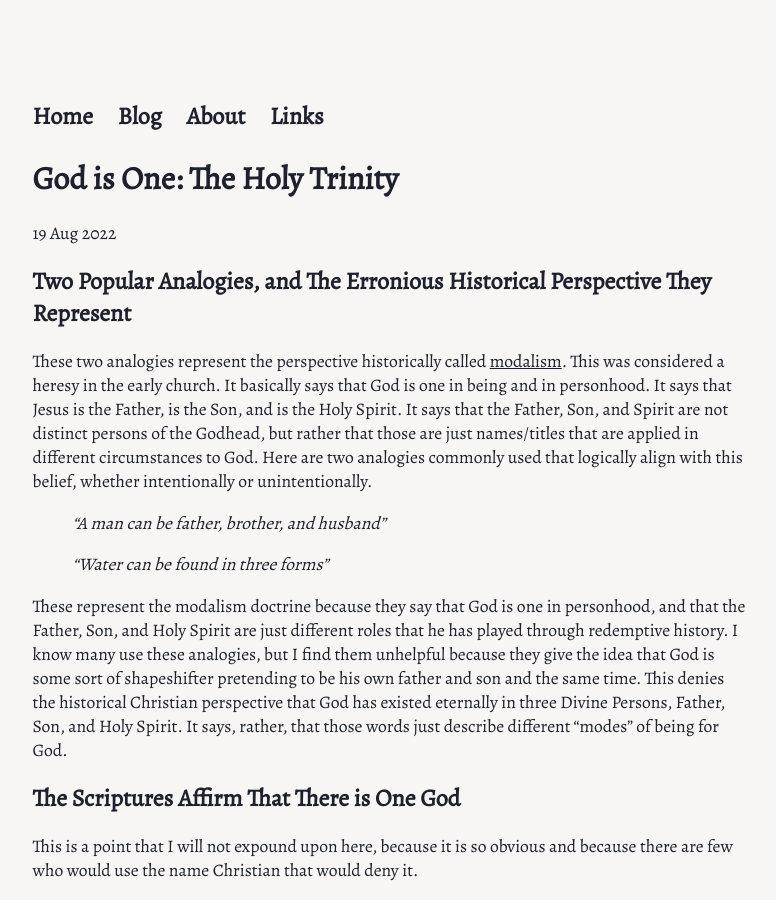
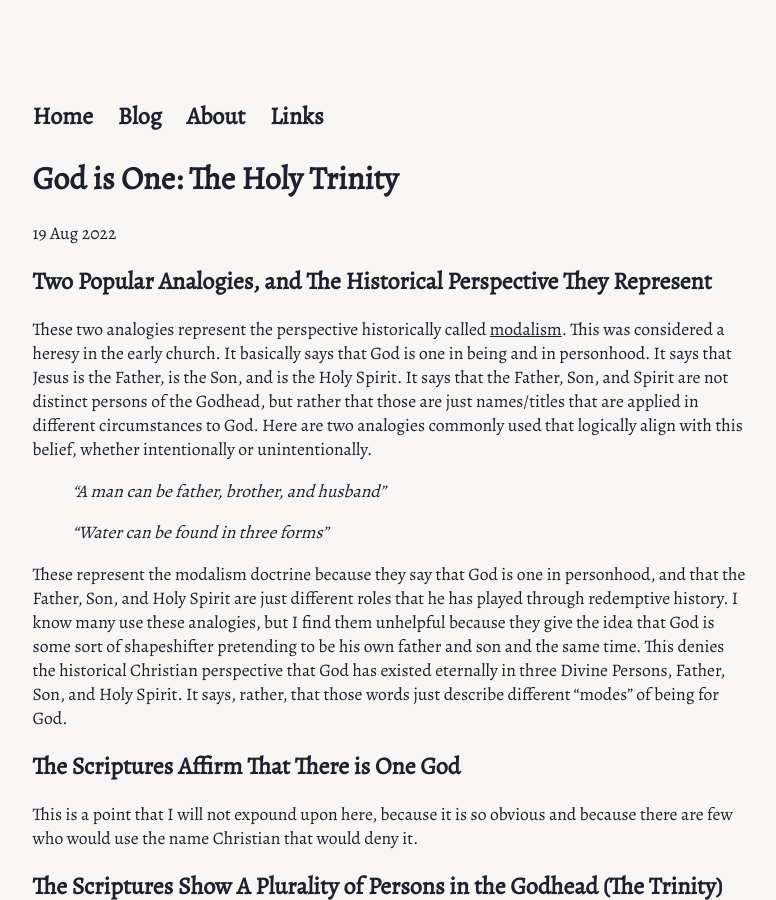
Before and after one commit to codyilardo/codyilardo.github.io, a Jekyll site: the page built from _posts/2022-08-19-god-is-one-trinity.md, in a window 1280 px wide and 900 px high. Shown: the whole window, without its empty margins (249-1025 px from the left). Built offline with Jekyll 4.4.1, drawn with Linux system fonts in a browser that asks for light colours.

Commit message:
mod post

```diff
--- a/_posts/2022-08-19-god-is-one-trinity.md
+++ b/_posts/2022-08-19-god-is-one-trinity.md
@@ -4,7 +4,7 @@ title: "God is One: The Holy Trinity"
 date: 2022-08-19
 ---
 
-## Two Popular Analogies, and The Erronious Historical Perspective They Represent
+## Two Popular Analogies, and The Historical Perspective They Represent
 
 These two analogies represent the perspective historically called [modalism](https://en.wikipedia.org/wiki/Modalistic_Monarchianism). This was considered a heresy in the early church. It basically says that God is one in being and in personhood. It says that Jesus is the Father, is the Son, and is the Holy Spirit. It says that the Father, Son, and Spirit are not distinct persons of the Godhead, but rather that those are just names/titles that are applied in different circumstances to God. Here are two analogies commonly used that logically align with this belief, whether intentionally or unintentionally.
 
```
